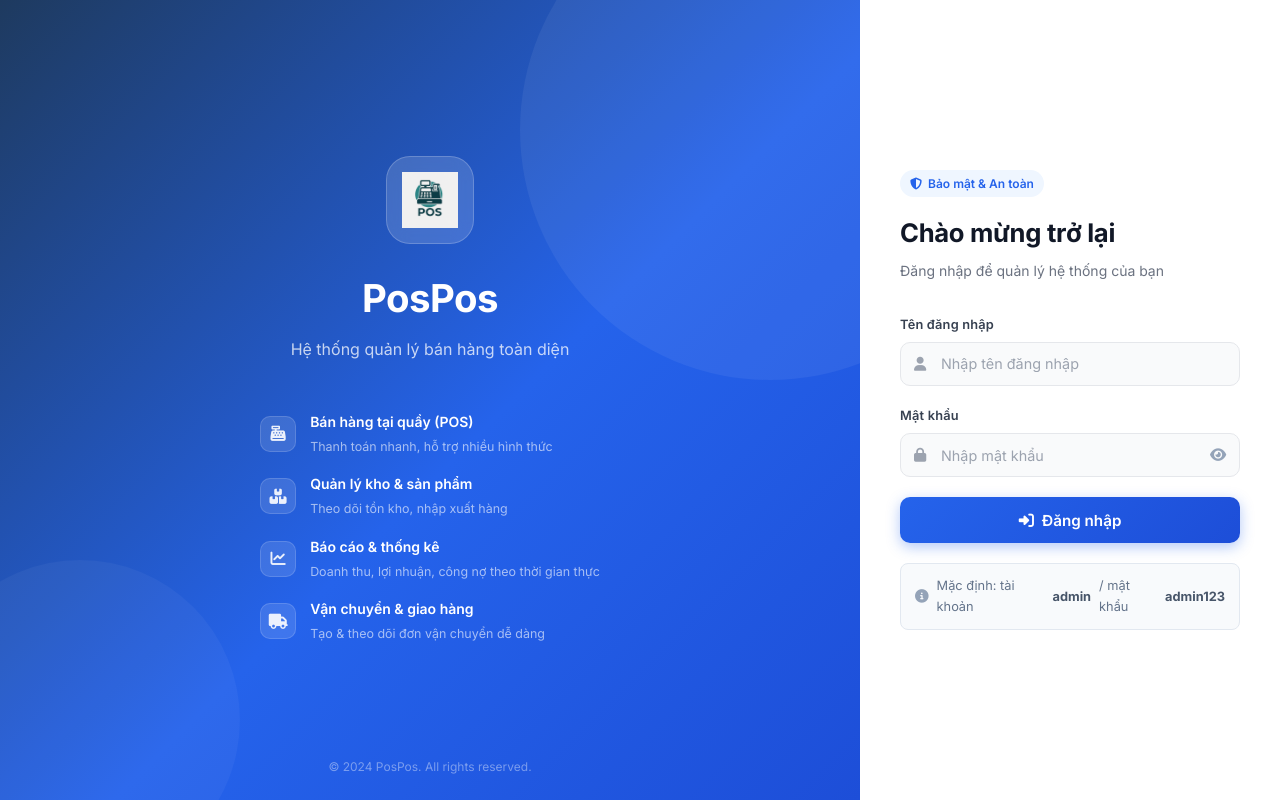
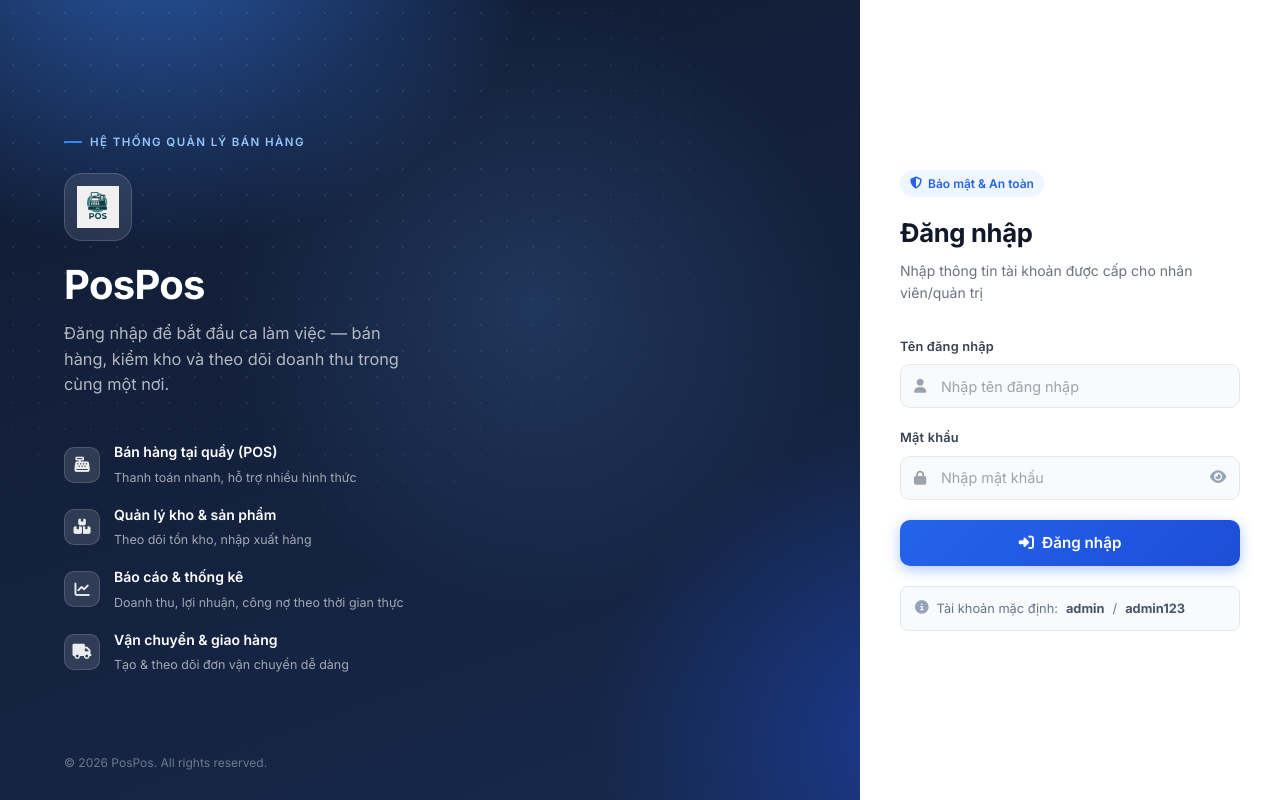
Before and after one commit to surp29/POS, a Flask app: page /login in a window 1280 px wide. Run offline with Flask 3, Linux system fonts and the light colour scheme; some libraries are stand-ins or nearby versions.

Commit message:
feat(frontend): thiet ke lai trang dang nhap theo huong "hallmark", tranh giao dien AI chung chung
Ban thiet ke cu dung mot so pattern rat pho bien o giao dien AI-generated:
diagonal gradient xanh 3-mau, 2 hinh tron decor doi xung, badge pill "Bao mat
& An toan", tieu de "Chao mung tro lai" chung chung kieu SaaS, layout can
giua hoan toan doi xung.

Thay doi (tham khao nguyen tac tu hallmark — tranh cac dau hieu "AI-generated
look" bang chi tiet thu cong, bat doi xung co chu dich, ngon ngu cu the):
- Panel thuong hieu: doi gradient cheo phang sang nen toi (#14213d) voi 2
  radial-gradient lech tam + 1 lop dot-grid texture (mask theo hinh ellipse)
  — chi tiet do sau tinh te thay vi gradient/vong tron doi xung nham chan.
  Layout chuyen sang can trai (thay vi can giua), them dong "eyebrow" viet
  hoa + gach ngang accent phia truoc ten app — chi tiet bien tap (editorial)
  it gap o cac trang login mau AI-generated.
- Copy cu the hoa theo dung nghiep vu ban le/POS: "Dang nhap de bat dau ca
  lam viec — ban hang, kiem kho va theo doi doanh thu..." thay vi "Chao mung
  tro lai" chung chung dung duoc cho bat ky SaaS nao.
- GSAP entrance: tung phan tu (logo, ten app, tagline, danh sach tinh nang,
  form panel, cac truong nhap) fade/slide vao tuan tu khi trang load; nen
  panel thuong hieu troi rat nhe theo thoi gian (background-position tween
  lap vo han, bien do nho) — chi tiet depth tinh te, khong dung kieu "blob
  nen tu xoay/pulse" thuong thay o giao dien AI-generated.
- Trang nay KHONG dung pattern an-truoc-roi-hien cua gsap_ui.js (base.html)
  vi khong extends base.html — mac dinh moi thu da hien thi binh thuong, GSAP
  chi cong them chuyen dong; neu GSAP loi/offline thi khong co rui ro ket o
  trang thai an vinh vien.
- Fix nho di kem: sua wrap chu bi vo dong xau o hint "tai khoan mac dinh" do
  align-items:center lam icon lech khi text xuong dong; rut gon copy cho vua
  1 dong.

Da kiem chung bang Selenium (khong chi xem code): animation chay dung, form
dang nhap van hoat dong binh thuong (submit, luu session, redirect ve
/general-diary), khong co loi console.

```diff
--- a/Frontend/templates/login.html
+++ b/Frontend/templates/login.html
@@ -10,6 +10,7 @@
     <link rel="preconnect" href="https://fonts.googleapis.com">
     <link rel="preconnect" href="https://fonts.gstatic.com" crossorigin>
     <link href="https://fonts.googleapis.com/css2?family=Inter:wght@300;400;500;600;700&display=swap" rel="stylesheet">
+    <script src="https://cdnjs.cloudflare.com/ajax/libs/gsap/3.12.5/gsap.min.js" defer></script>
     <style>
         *, *::before, *::after { box-sizing: border-box; margin: 0; padding: 0; }
 
@@ -31,70 +32,98 @@
         /* ── Left brand panel ── */
         .lp-brand {
             flex: 1 1 55%;
-            background: linear-gradient(135deg, #1e3a5f 0%, #2563eb 55%, #1d4ed8 100%);
+            background: #14213d;
+            background-image:
+                radial-gradient(ellipse 640px 520px at 18% -8%, rgba(59,130,246,.55), transparent 60%),
+                radial-gradient(ellipse 520px 480px at 108% 92%, rgba(29,78,216,.5), transparent 65%),
+                linear-gradient(160deg, #101c34 0%, #14213d 48%, #17284a 100%);
             display: flex;
             flex-direction: column;
             justify-content: center;
-            align-items: center;
-            padding: 48px 56px;
+            align-items: flex-start;
+            padding: 48px 64px;
             position: relative;
             overflow: hidden;
         }
 
-        /* decorative circles */
+        /* Dot-grid texture — chi tiết thủ công thay vì gradient phẳng chung chung */
         .lp-brand::before {
             content: '';
             position: absolute;
-            width: 500px; height: 500px;
-            border-radius: 50%;
-            background: rgba(255,255,255,.06);
-            top: -120px; right: -160px;
+            inset: 0;
+            background-image: radial-gradient(rgba(255,255,255,.09) 1px, transparent 1px);
+            background-size: 26px 26px;
+            mask-image: radial-gradient(ellipse 70% 60% at 30% 20%, #000 40%, transparent 90%);
+            -webkit-mask-image: radial-gradient(ellipse 70% 60% at 30% 20%, #000 40%, transparent 90%);
         }
+        /* Vệt sáng lệch tâm — thay cho 2 hình tròn decor đối xứng nhàm chán */
         .lp-brand::after {
             content: '';
             position: absolute;
-            width: 320px; height: 320px;
+            width: 640px; height: 640px;
             border-radius: 50%;
-            background: rgba(255,255,255,.04);
-            bottom: -80px; left: -80px;
+            background: radial-gradient(circle, rgba(96,165,250,.16), transparent 68%);
+            top: 38%; left: 62%;
+            transform: translate(-50%, -50%);
         }
 
         .lp-brand-content {
             position: relative;
             z-index: 1;
-            text-align: center;
-            max-width: 420px;
+            text-align: left;
+            max-width: 440px;
+        }
+
+        .lp-brand-eyebrow {
+            display: inline-flex;
+            align-items: center;
+            gap: 8px;
+            font-size: 0.72rem;
+            font-weight: 600;
+            letter-spacing: 1.4px;
+            text-transform: uppercase;
+            color: #93c5fd;
+            margin-bottom: 22px;
+        }
+        .lp-brand-eyebrow::before {
+            content: '';
+            width: 18px; height: 1.5px;
+            background: #3b82f6;
+            display: inline-block;
         }
 
         .lp-logo-wrap {
-            width: 88px; height: 88px;
-            background: rgba(255,255,255,.15);
-            border-radius: 24px;
+            width: 68px; height: 68px;
+            background: rgba(255,255,255,.1);
+            border-radius: 18px;
             display: flex;
             align-items: center;
             justify-content: center;
-            margin: 0 auto 24px;
+            margin: 0 0 22px;
             backdrop-filter: blur(10px);
-            border: 1px solid rgba(255,255,255,.2);
+            border: 1px solid rgba(255,255,255,.16);
         }
         .lp-logo-wrap img {
-            width: 56px; height: 56px;
+            width: 42px; height: 42px;
             object-fit: contain;
         }
 
         .lp-app-name {
-            font-size: 2.4rem;
+            font-size: 2.5rem;
             font-weight: 700;
             color: #fff;
-            letter-spacing: -0.5px;
-            margin-bottom: 8px;
+            letter-spacing: -0.7px;
+            margin-bottom: 14px;
+            line-height: 1.1;
         }
 
         .lp-tagline {
-            font-size: 1rem;
-            color: rgba(255,255,255,.75);
+            font-size: 1.02rem;
+            color: rgba(255,255,255,.68);
             font-weight: 400;
-            margin-bottom: 48px;
+            margin-bottom: 44px;
+            line-height: 1.55;
+            max-width: 360px;
         }
 
         .lp-features {
@@ -138,11 +167,11 @@
 
         .lp-brand-footer {
             position: absolute;
-            bottom: 24px;
-            left: 0; right: 0;
-            text-align: center;
+            bottom: 28px;
+            left: 64px;
+            text-align: left;
             font-size: 0.75rem;
-            color: rgba(255,255,255,.4);
+            color: rgba(255,255,255,.38);
             z-index: 1;
         }
 
@@ -298,10 +327,11 @@
             font-size: 0.8rem;
             color: #64748b;
             display: flex;
-            align-items: center;
+            align-items: flex-start;
             gap: 8px;
+            line-height: 1.5;
         }
-        .lp-hint i { color: #94a3b8; font-size: 0.85rem; }
+        .lp-hint i { color: #94a3b8; font-size: 0.85rem; margin-top: 2px; }
         .lp-hint strong { color: #475569; }
 
         /* ── Responsive ── */
@@ -322,11 +352,12 @@
     <!-- Left: Brand panel -->
     <div class="lp-brand">
         <div class="lp-brand-content">
-            <div class="lp-logo-wrap">
+            <div class="lp-brand-eyebrow lp-reveal">Hệ thống quản lý bán hàng</div>
+            <div class="lp-logo-wrap lp-reveal">
                 <img src="{{ url_for('static', filename='images/logo.png') }}" alt="PosPos Logo">
             </div>
-            <h1 class="lp-app-name">PosPos</h1>
-            <p class="lp-tagline">Hệ thống quản lý bán hàng toàn diện</p>
+            <h1 class="lp-app-name lp-reveal">PosPos</h1>
+            <p class="lp-tagline lp-reveal">Đăng nhập để bắt đầu ca làm việc — bán hàng, kiểm kho và theo dõi doanh thu trong cùng một nơi.</p>
 
             <div class="lp-features">
                 <div class="lp-feature">
@@ -359,7 +390,7 @@
                 </div>
             </div>
         </div>
-        <div class="lp-brand-footer">© 2024 PosPos. All rights reserved.</div>
+        <div class="lp-brand-footer">© 2026 PosPos. All rights reserved.</div>
     </div>
 
     <!-- Right: Form panel -->
@@ -369,8 +400,8 @@
                 <i class="fas fa-shield-alt"></i>
                 Bảo mật &amp; An toàn
             </div>
-            <h2 class="lp-form-title">Chào mừng trở lại</h2>
-            <p class="lp-form-subtitle">Đăng nhập để quản lý hệ thống của bạn</p>
+            <h2 class="lp-form-title">Đăng nhập</h2>
+            <p class="lp-form-subtitle">Nhập thông tin tài khoản được cấp cho nhân viên/quản trị</p>
         </div>
 
         <form id="loginForm" autocomplete="on">
@@ -404,7 +435,7 @@
 
         <div class="lp-hint">
             <i class="fas fa-info-circle"></i>
-            Mặc định: tài khoản <strong>admin</strong> / mật khẩu <strong>admin123</strong>
+            Tài khoản mặc định: <strong>admin</strong> / <strong>admin123</strong>
         </div>
     </div>
 
@@ -548,6 +579,37 @@ function toggleLoginPassword() {
     icon.className = showing ? 'fas fa-eye' : 'fas fa-eye-slash';
     btn.setAttribute('title', showing ? 'Hiện mật khẩu' : 'Ẩn mật khẩu');
 }
+
+// ── Entrance animation (progressive enhancement) ──────────────────────────
+// Trang này KHÔNG ẩn nội dung bằng CSS trước khi JS chạy (khác với gsap_ui.js
+// dùng cho base.html) — nếu GSAP lỗi/offline, mọi thứ vẫn hiện ngay lập tức
+// vì đó là trạng thái mặc định, không có class nào che đi.
+(function() {
+    var reduceMotion = window.matchMedia && window.matchMedia('(prefers-reduced-motion: reduce)').matches;
+    if (reduceMotion || typeof gsap === 'undefined') return;
+
+    document.addEventListener('DOMContentLoaded', function() {
+        var tl = gsap.timeline({ defaults: { ease: 'power3.out' } });
+        tl.from('.lp-brand-eyebrow', { opacity: 0, y: 10, duration: 0.5 }, 0)
+          .from('.lp-logo-wrap', { opacity: 0, y: 14, scale: 0.9, duration: 0.5 }, 0.08)
+          .from('.lp-app-name', { opacity: 0, y: 16, duration: 0.55 }, 0.16)
+          .from('.lp-tagline', { opacity: 0, y: 14, duration: 0.5 }, 0.26)
+          .from('.lp-feature', { opacity: 0, y: 14, duration: 0.45, stagger: 0.08 }, 0.36)
+          .from('.lp-form-panel', { opacity: 0, x: 24, duration: 0.55 }, 0.1)
+          .from(['.lp-form-badge', '.lp-form-title', '.lp-form-subtitle'],
+                { opacity: 0, y: 10, duration: 0.4, stagger: 0.05 }, 0.4)
+          .from('.lp-field', { opacity: 0, y: 12, duration: 0.4, stagger: 0.08 }, 0.5)
+          .from('.lp-submit', { opacity: 0, y: 12, duration: 0.4 }, 0.62)
+          .from('.lp-hint', { opacity: 0, y: 10, duration: 0.4 }, 0.7);
+
+        // Nền trôi rất nhẹ theo thời gian — chi tiết depth tinh tế, không lặp lại
+        // kiểu "blob nền tự động xoay/pulse" thường thấy ở giao diện AI-generated.
+        gsap.to('.lp-brand', {
+            backgroundPosition: '+=18px -=12px',
+            duration: 8, ease: 'sine.inOut', yoyo: true, repeat: -1,
+        });
+    });
+})();
 </script>
 </body>
 </html>
```
